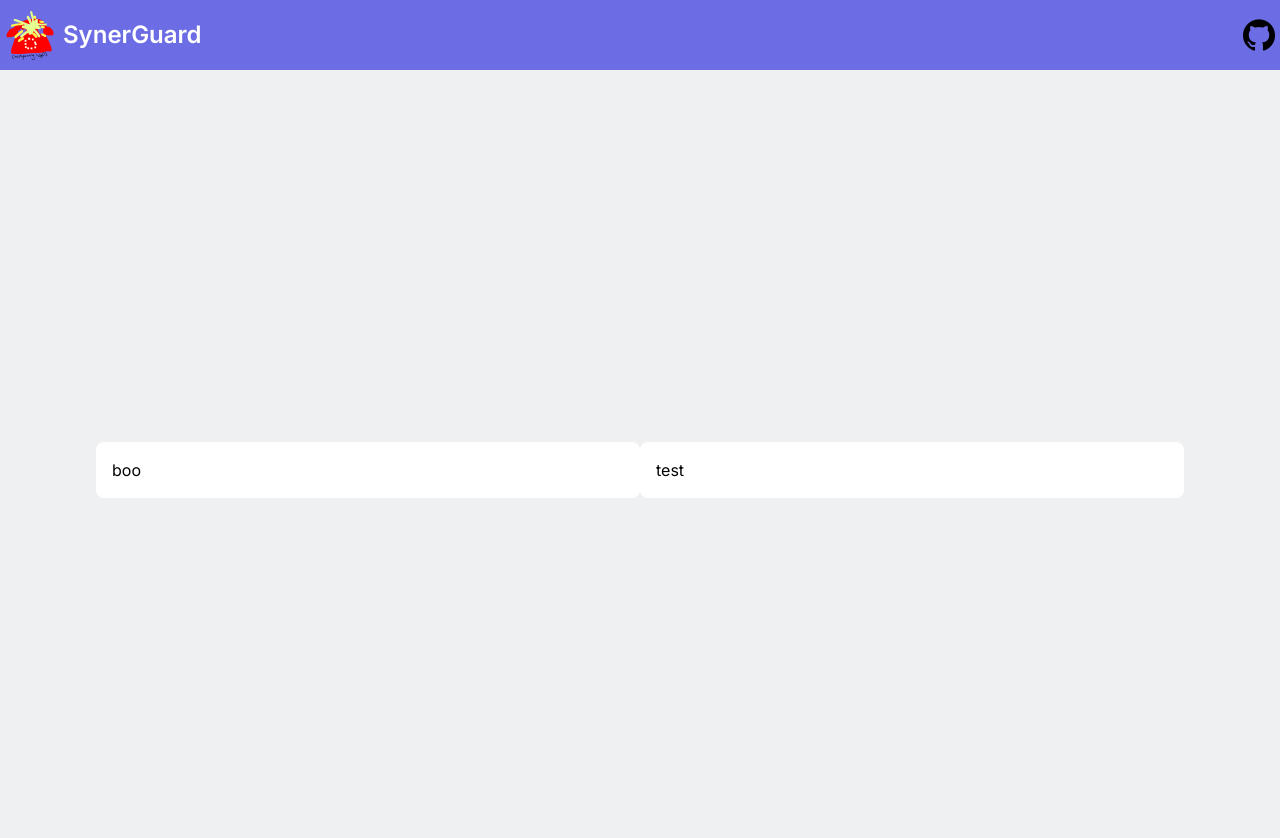
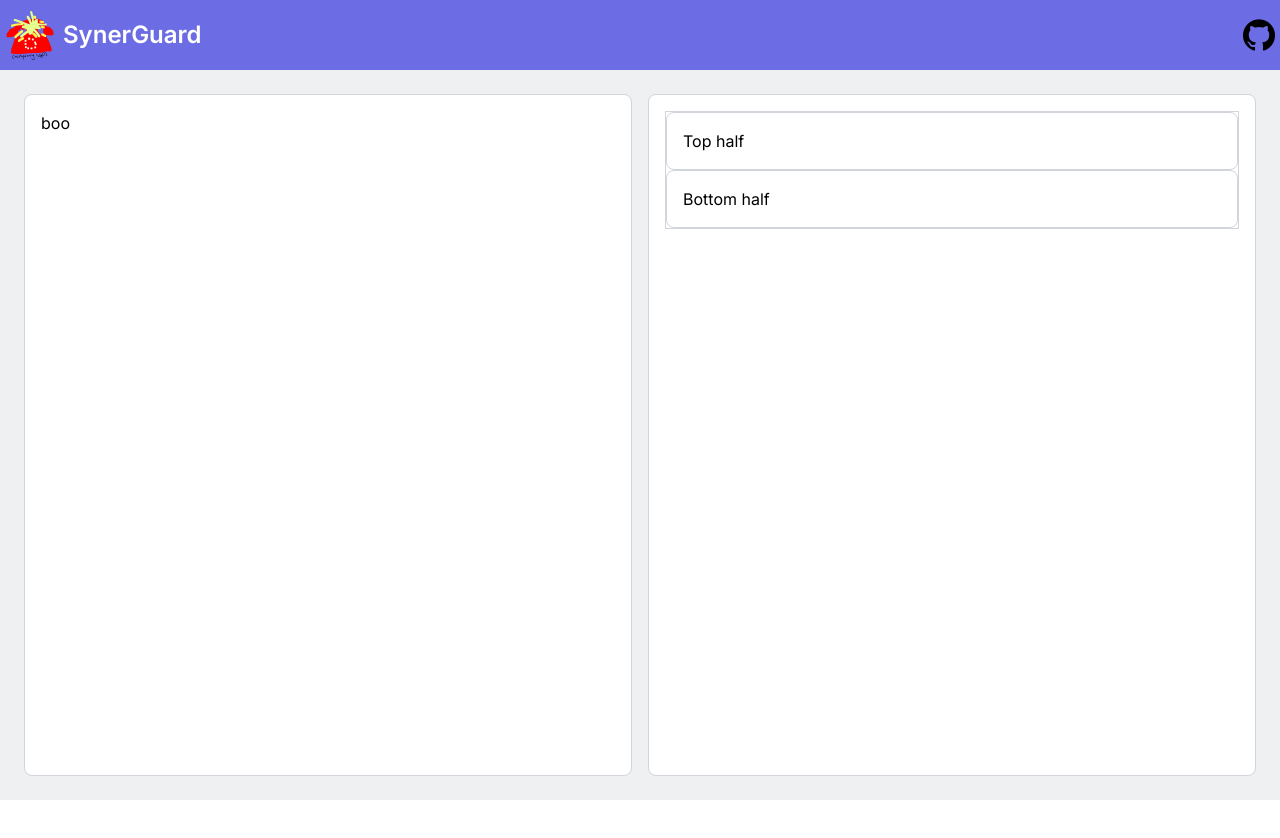
Before and after one commit to Unciaur/MediHacks2024, a Next.js app in the folder frontend/synerguard/: page / in a window 1280 px wide. Shown: the top 838 px of the page. After the commit the page ends 800 px from the top, so only its background shows below. Built offline with nearby package versions, Linux system fonts and the light colour scheme.

Commit message:
add stuff gtg

```diff
--- a/frontend/synerguard/src/app/globals.css
+++ b/frontend/synerguard/src/app/globals.css
@@ -16,8 +16,10 @@
   }
 }
 
+html,
 body {
-  background-color:white;
+  height: 100%;
+  min-height: 100vh;
 }
 
 @layer utilities {
--- a/frontend/synerguard/src/app/page.tsx
+++ b/frontend/synerguard/src/app/page.tsx
@@ -2,16 +2,26 @@ import Image from "next/image";
 import Navbar from "./components/Navbar";
 
 export default function Home() {
+  const navbarHeight = "70px";
+
   return (
     <>
       <Navbar />
-      <main className="flex min-h-screen flex-col items-center justify-center p-24" style={{ backgroundColor: "rgb(238, 240, 241)" }}>
-        <div className="flex w-full justify-center">
-          <div className="bg-white rounded-lg p-4 w-1/2">
+      <main className="flex w-full flex-col" style={{ backgroundColor: "rgb(238, 240, 241)", minHeight: `calc(100vh - ${navbarHeight})`, padding: "24px", overflow: "hidden" }}>
+        <div className="flex w-full flex-1 justify-center gap-x-4">
+          <div className="bg-white rounded-lg p-4 w-1/2 flex-1 border border-gray-300">
             boo
           </div>
-          <div className="bg-white rounded-lg p-4 w-1/2">
-            test
+          {/* Larger box containing the two vertically split boxes */}
+          <div className="bg-white rounded-lg p-4 w-1/2 flex-1 border border-gray-300">
+            <div className="border border-gray-300 flex flex-col">
+              <div className="bg-white rounded-lg p-4 flex-1 border border-gray-300">
+                Top half
+              </div>
+              <div className="bg-white rounded-lg p-4 flex-1 border border-gray-300">
+                Bottom half
+              </div>
+            </div>
           </div>
         </div>
       </main>
```
